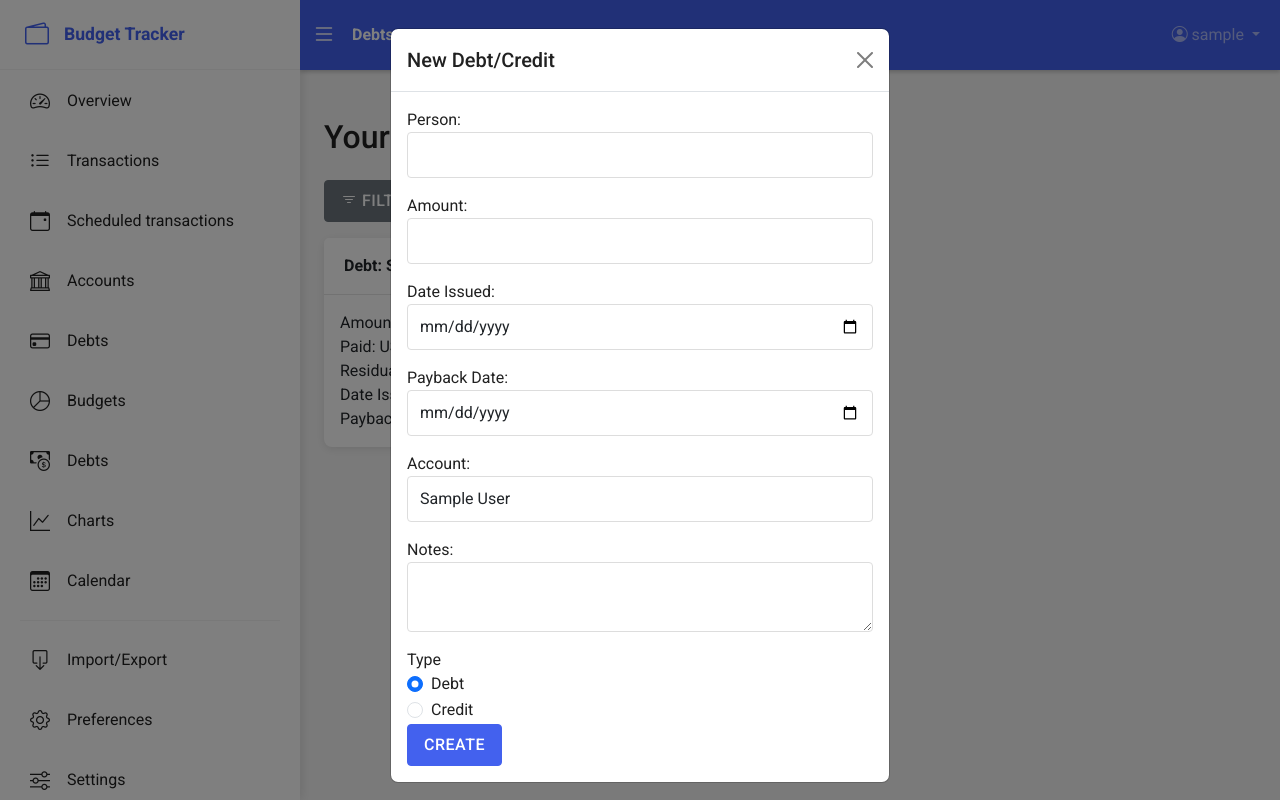
After one commit to sageofnotrade/cs126le2, a Django app: page /finances/debts/ in a window 1280 px wide, after a click on "ADD DEBT/CREDIT". The commit adds this page. Run offline with Django 5.2, Linux system fonts and the light colour scheme; a user stored in the database is signed in; tables that the repository leaves empty hold one stand-in row (values such as "Sample post").

Commit message:
adds incomplete debts feature
completed functionalities:
- create debt entries
- display existing debt entries
- filter entries by type and/or account
- search entries using phrases from Person's name or notes or value
- sort entries by date issued, date payback, residual amount, amount and all can either be ascending or descending

to be edited/added:
- debt entry card UI (reogranize and add progress bar)
- add remove/delete feature for every debt entry item
- filter & search UI (make the input fields modal)
- add debt entry UI (reorganize input fields)

```diff
--- a/finances/urls.py
+++ b/finances/urls.py
@@ -7,6 +7,8 @@ urlpatterns = [
     path('delete/<int:pk>/', views.delete_transaction, name='delete_transaction'),
     path('accounts/', views.accounts_list, name='accounts_list'),
     path('accounts/delete/<int:account_id>/', views.delete_account, name='delete_account'),
+    path('debts/', views.debts_list, name='debts_list'),
+    path('add/debts/', views.add_debt, name='add_debt'),
     path('summary/', views.monthly_summary, name='monthly_summary'),
     path('categories/', views.categories, name='categories'),
     path('export/', views.export_csv, name='export_csv'),
--- a/finances/views.py
+++ b/finances/views.py
@@ -1,7 +1,7 @@
 from django.shortcuts import render, redirect, get_object_or_404
 from django.contrib.auth.decorators import login_required
 from django.contrib import messages
-from django.db.models import Sum
+from django.db.models import Sum, Q, F, ExpressionWrapper, DecimalField
 from django.http import HttpResponse
 from django.utils import timezone
 from django.contrib.auth.forms import UserCreationForm
@@ -10,8 +10,8 @@ from datetime import timedelta
 import calendar
 import csv
 import json
-from .models import Transaction, Category, Budget, Account, DebitAccount, CreditAccount, Wallet
-from .forms import TransactionForm, CategoryForm, BudgetForm, DateRangeForm, DebitAccountForm, CreditAccountForm, WalletForm
+from .models import Transaction, Category, Budget, Account, DebitAccount, CreditAccount, Wallet, Debt
+from .forms import TransactionForm, CategoryForm, BudgetForm, DateRangeForm, DebitAccountForm, CreditAccountForm, WalletForm, DebtForm
 from django import forms
 from django.contrib.auth.models import User
 
@@ -43,6 +43,70 @@ def signup(request):
     else:
         form = CustomUserCreationForm()
     return render(request, 'registration/signup.html', {'form': form})
+
+@login_required
+def debts_list(request):
+    debts = Debt.objects.filter(user=request.user)
+
+    debt_type = request.GET.get('type', '')
+    account_id = request.GET.get('account', '')
+    search = request.GET.get('search', '')
+    sort_by = request.GET.get('sort_by', 'date_issued')
+    order = request.GET.get('order', 'asc')
+
+    if debt_type:
+        debts = debts.filter(debt_type=debt_type)
+
+    if account_id:
+        debts = debts.filter(account_id=account_id)
+
+    if search:
+        debts = debts.filter(
+            Q(person__icontains=search) |
+            Q(amount__icontains=search) |
+            Q(notes__icontains=search)
+        )
+
+    if sort_by == 'residual_amount':
+        debts = debts.annotate(
+            residual = ExpressionWrapper(
+                F('amount') - F('paid'),
+                output_field=DecimalField()
+            )
+        ).order_by('residual' if order == 'asc' else '-residual')
+    else:
+        if sort_by:
+            debts = debts.order_by(sort_by)
+            if order == 'desc':
+                debts = debts.reverse()
+
+    accounts = Account.objects.filter(user=request.user)
+
+    context = {
+        'debts': debts,
+        'accounts': accounts,
+    }
+
+    return render(request, 'finances/debts.html', context)
+
+@login_required
+def add_debt(request):
+    if request.method == 'POST':
+        form = DebtForm(request.POST)
+
+        if form.is_valid():
+            new_debt = form.save(commit=False)
+            new_debt.user = request.user
+            new_debt.save()
+
+            messages.success(request, 'Debt Entry created successfully!')
+            return redirect('debts_list')
+        else:
+            messages.error(request, 'There was an error with your input.')
+    else:
+        form = DebtForm()
+
+    return render(request, 'finances/add_debt.html', {'form': form})
 
 @login_required
 def accounts_list(request):
--- a/templates/base.html
+++ b/templates/base.html
@@ -514,9 +514,9 @@
             <i class="bi bi-bank sidebar-icon"></i>
             <span class="sidebar-text">Accounts</span>
         </a>
-        <a href="#" class="sidebar-item">
+        <a href="{% url 'debts_list' %}" class="sidebar-item {% if request.path == '/debts/' %}active{% endif %}">
             <i class="bi bi-credit-card sidebar-icon"></i>
-            <span class="sidebar-text">Credit cards</span>
+            <span class="sidebar-text">Debts</span>
         </a>
         <a href="{% url 'manage_budget' %}" class="sidebar-item {% if '/manage_budget/' in request.path %}active{% endif %}">
             <i class="bi bi-pie-chart sidebar-icon"></i>
--- /dev/null
+++ b/templates/finances/debts.html
@@ -0,0 +1,163 @@
+{% extends 'base.html' %}
+{% block title %}Debts{% endblock %}
+{% block navbar_title %}Debts{% endblock %}
+
+{% block content %}
+<div class="container-fluid">
+    <h2 class="mt-4">Your Debts and Credits</h2>
+
+    <!-- Search/Filter Button -->
+    <button class="btn btn-secondary my-3" id="toggleFilterBtn">
+        <i class="bi bi-filter"></i> Filter & Search
+    </button>
+
+    <!-- Filter/Search Form -->
+    <div id="filterForm" style="display:none;">
+        <form method="GET" id="filterFormContent">
+            <div class="row">
+                <div class="col-md-3">
+                    <label>Type</label>
+                    <select class="form-control" name="type">
+                        <option value="">All</option>
+                        <option value="debt" {% if request.GET.type == 'debt' %}selected{% endif %}>Debt</option>
+                        <option value="credit" {% if request.GET.type == 'credit' %}selected{% endif %}>Credit</option>
+                    </select>
+                </div>
+                <div class="col-md-3">
+                    <label>Account</label>
+                    <select class="form-control" name="account">
+                        <option value="">All</option>
+                        {% for account in accounts %}
+                            <option value="{{ account.id }}" {% if request.GET.account == account.id %}selected{% endif %}>{{ account.name }}</option>
+                        {% endfor %}
+                    </select>
+                </div>
+                <div class="col-md-3">
+                    <label>Search</label>
+                    <input type="text" class="form-control" name="search" value="{{ request.GET.search }}" placeholder="Search by person, amount, or notes">
+                </div>
+                <div class="col-md-3">
+                    <label>Sort By</label>
+                    <select class="form-control" name="sort_by">
+                        <option value="date_issued" {% if request.GET.sort_by == 'date_issued' %}selected{% endif %}>Date Issued</option>
+                        <option value="date_payback" {% if request.GET.sort_by == 'date_payback' %}selected{% endif %}>Date Payback</option>
+                        <option value="residual_amount" {% if request.GET.sort_by == 'residual_amount' %}selected{% endif %}>Residual Amount</option>
+                        <option value="amount" {% if request.GET.sort_by == 'amount' %}selected{% endif %}>Amount</option>
+                    </select>
+                </div>
+                <div class="col-md-3">
+                    <label>Order</label>
+                    <select class="form-control" name="order">
+                        <option value="asc" {% if request.GET.order == 'asc' %}selected{% endif %}>Ascending</option>
+                        <option value="desc" {% if request.GET.order == 'desc' %}selected{% endif %}>Descending</option>
+                    </select>
+                </div>
+            </div>
+            <button type="submit" class="btn btn-primary mt-2">Apply Filter</button>
+        </form>
+    </div>
+
+    <!-- Add Debt/Credit Button -->
+    <button class="btn btn-primary my-3" data-bs-toggle="modal" data-bs-target="#addDebtModal">
+        <i class="bi bi-plus"></i> Add Debt/Credit
+    </button>
+
+    <div class="row">
+        {% for debt in debts %}
+            <div class="col-md-4 mb-3">
+                <div class="card">
+                    <div class="card-header d-flex justify-content-between align-items-center">
+                        <strong>{{ debt.debt_type|capfirst }}: {{ debt.person }}</strong>
+                    </div>
+                    <div class="card-body">
+                        <p class="card-text">
+                            Amount: USD {{ debt.amount }}<br>
+                            Paid: USD {{ debt.paid }}<br>
+                            Residual: USD {{ debt.residual_amount }}<br>
+                            Date Issued: {{ debt.date_issued }}<br>
+                            Payback Date: {{ debt.date_payback }}
+                        </p>
+                    </div>
+                </div>
+            </div>
+        {% empty %}
+        <p class="text-muted">No debts found.</p>
+        {% endfor %}
+    </div>
+</div>
+
+<!-- Modal for adding debts -->
+<div class="modal fade" id="addDebtModal" tabindex="-1" aria-hidden="true">
+    <div class="modal-dialog modal-dialog-centered">
+        <div class="modal-content">
+            <div class="modal-header">
+                <h5 class="modal-title">New Debt/Credit</h5>
+                <button type="button" class="btn-close" data-bs-dismiss="modal"></button>
+            </div>
+            <div class="modal-body">
+                <form method="post">
+                    {% csrf_token %}
+                    <div class="mb-3">
+                        <label>Person:</label>
+                        <input type="text" class="form-control" name="person" required>
+                    </div>
+                    <div class="mb-3">
+                        <label>Amount:</label>
+                        <input type="number" step="0.01" class="form-control" name="amount" required>
+                    </div>
+                    <div class="mb-3">
+                        <label>Date Issued:</label>
+                        <input type="date" class="form-control" name="date_issued" required>
+                    </div>
+                    <div class="mb-3">
+                        <label>Payback Date:</label>
+                        <input type="date" class="form-control" name="date_payback" required>
+                    </div>
+                    <div class="mb-3">
+                        <label>Account:</label>
+                        <select class="form-control" name="account">
+                            {% for account in accounts %}
+                                <option value="{{ account.id }}">{{ account.name }}</option>
+                            {% endfor %}
+                        </select>
+                    </div>
+                    <div class="mb-3">
+                        <label>Notes:</label>
+                        <textarea class="form-control" name="notes"></textarea>
+                    </div>
+
+                    <!-- Toggle between Debt and Credit -->
+                    <label> Type</label>
+                    <div class="form-check">
+                        <input class="form-check-input" type="radio" name="debt_type" id="debtType" value="debt" checked>
+                        <label class="form-check-label" for="debtType">
+                            Debt
+                        </label>
+                    </div>
+                    <div class="form-check">
+                        <input class="form-check-input" type="radio" name="debt_type" id="creditType" value="credit">
+                        <label class="form-check-label" for="creditType">
+                            Credit
+                        </label>
+                    </div>
+
+                    <button type="submit" class="btn btn-primary">Create</button>
+                </form>
+            </div>
+        </div>
+    </div>
+</div>
+
+<script>
+    // Toggle the filter form visibility
+    document.getElementById("toggleFilterBtn").addEventListener("click", function() {
+        const filterForm = document.getElementById("filterForm");
+        if (filterForm.style.display === "none" || filterForm.style.display === "") {
+            filterForm.style.display = "block";
+        } else {
+            filterForm.style.display = "none";
+        }
+    });
+</script>
+
+{% endblock %}
```
Also changed, not shown: finances/admin.py (+7 -1 lines), finances/forms.py (+17 -1 lines), finances/models.py (+23 -0 lines), finances/migrations/0005_debt.py (added).
